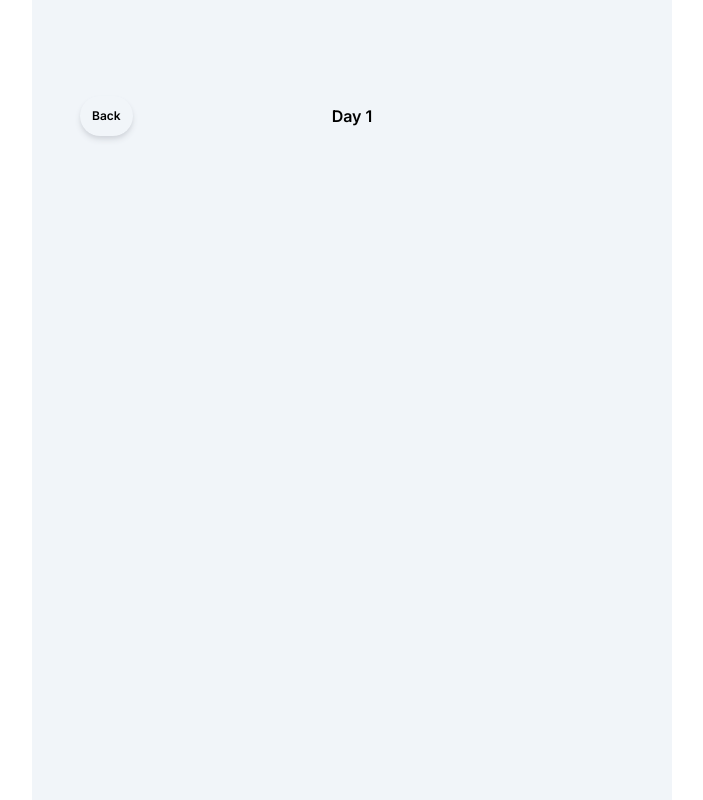
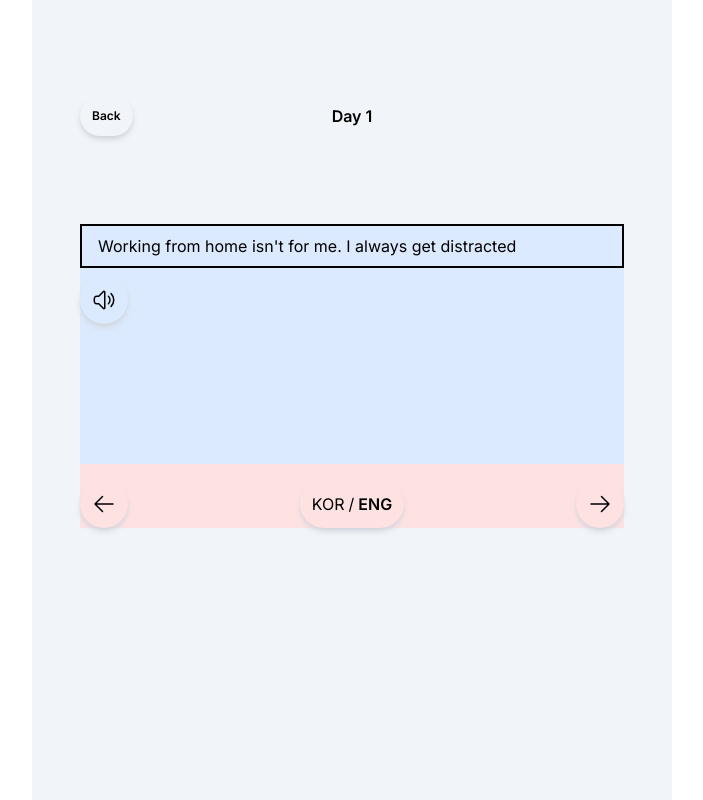
Before and after one commit to Choi-jujuyeon/ReviewEnglish-withTs, a Next.js app: page /day/1 in a window 1280 px wide. Shown: the whole page, without its empty margins (288-991 px from the left). Built offline with nearby package versions, Linux system fonts and the light colour scheme.

Commit message:
detail-page-styleComplete

```diff
--- a/src/app/day/[id]/page.tsx
+++ b/src/app/day/[id]/page.tsx
@@ -1,3 +1,6 @@
+import LeftArrow from "@/app/icons/LeftArrow";
+import RightArrow from "@/app/icons/RightArrow";
+import Speaker from "@/app/icons/Speaker";
 import { NextPage } from "next";
 import Link from "next/link";
 // 페이지 컴포넌트 == next-type인 NextPage로 타입 지정해주기
@@ -15,6 +18,32 @@ const Day: NextPage = () => {
                 </Link>
                 <div className="font-semibold mb-24 mt-2">Day 1</div>
             </div>
+
+            <div className="bg-red-100 w-full">
+                <div className="bg-blue-100 h-60">
+                    <div className="border-black border-2 px-4 py-2">
+                        Working from home isn't for me. I always get distracted
+                    </div>
+                    <div className="mt-2">
+                        <button className="btn-style">
+                            <Speaker />
+                        </button>
+                    </div>
+                </div>
+                <div className="mt-4 flex justify-between">
+                    <button className="btn-style">
+                        <LeftArrow />
+                    </button>
+                    <button className="btn-style">
+                        {/* 줄바꿈이 안 일어날 경우에는 span태그 활용함 */}
+                        <span className="mr-1">KOR</span>/
+                        <span className="ml-1 font-semibold">ENG</span>
+                    </button>
+                    <button className="btn-style">
+                        <RightArrow />
+                    </button>
+                </div>
+            </div>
         </main>
     );
 };
```
